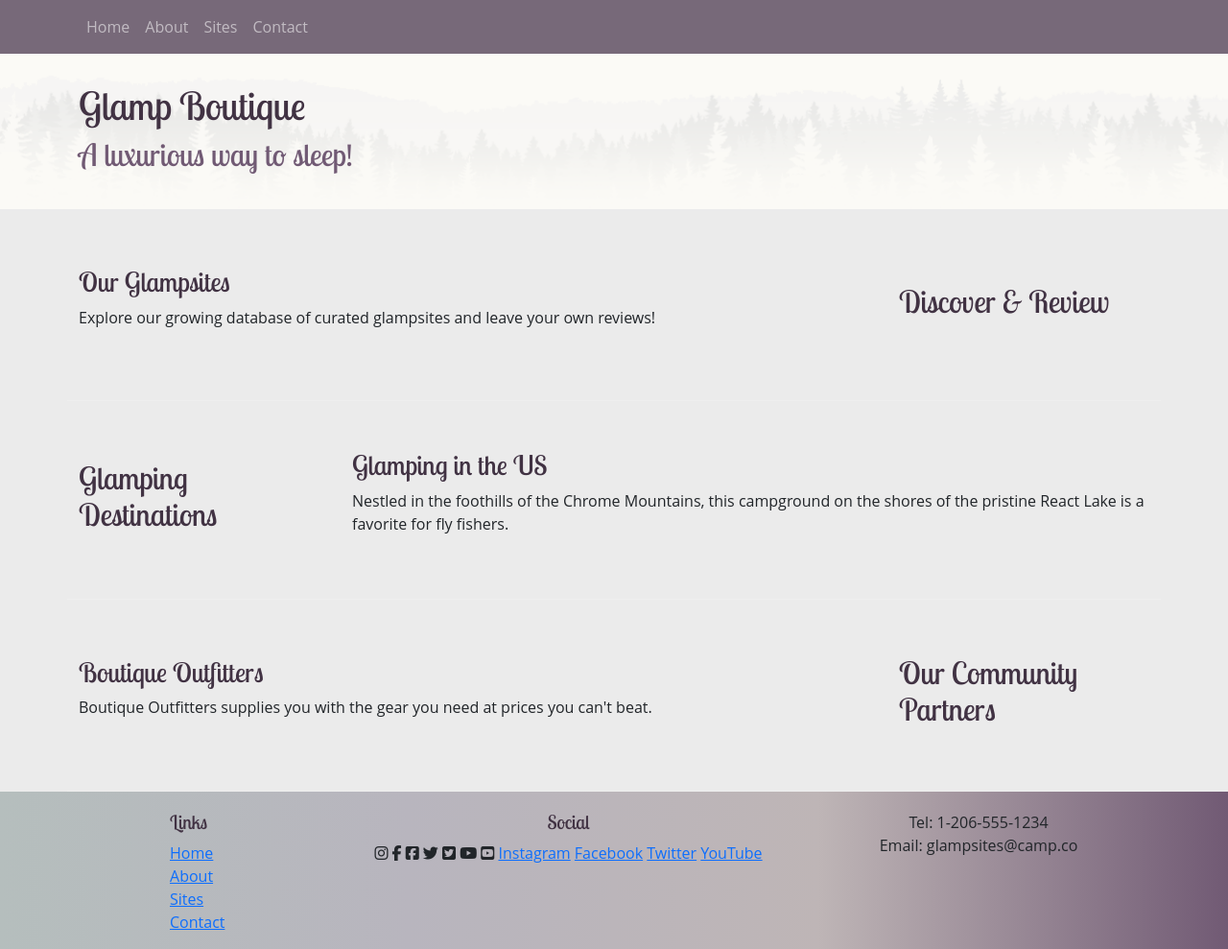
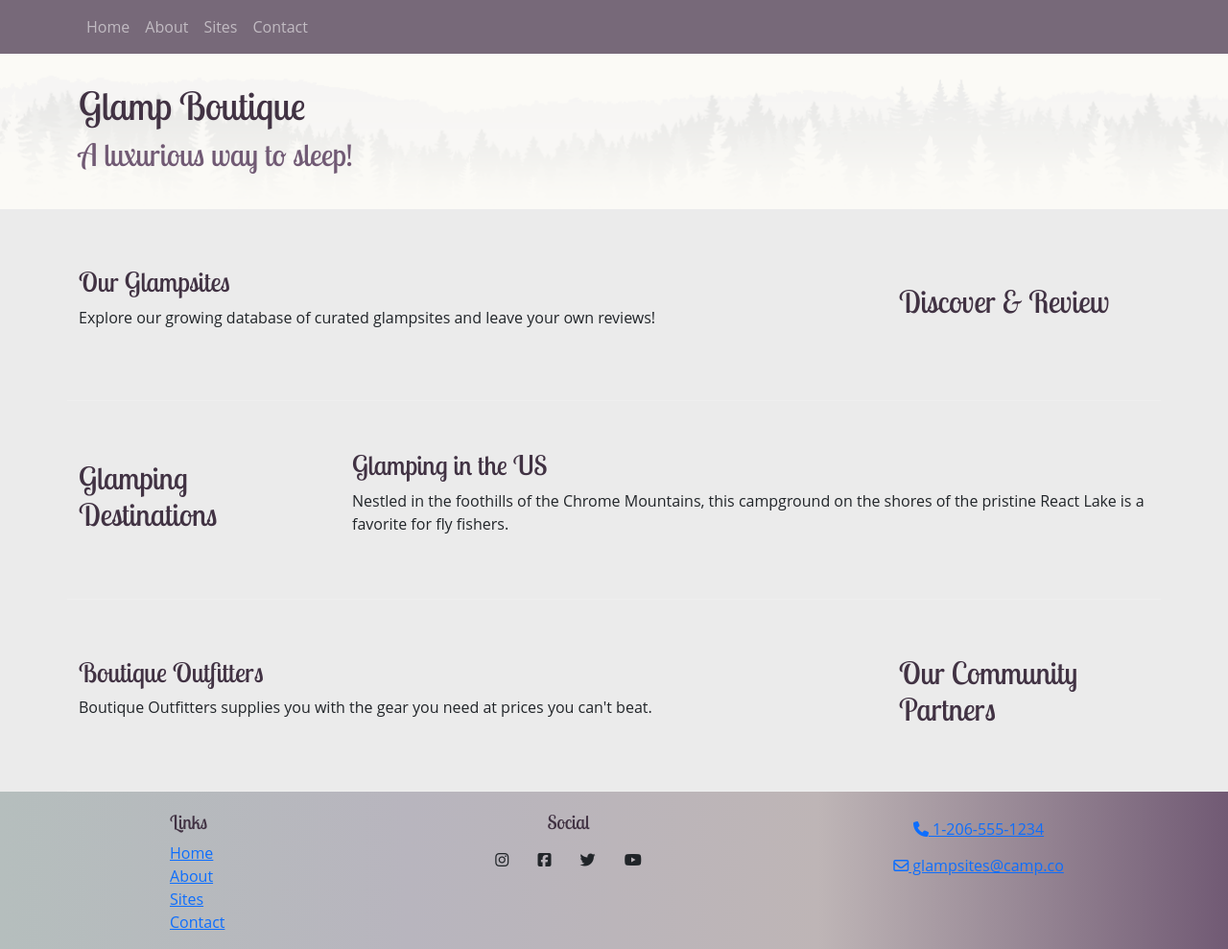
Before and after one commit to LisaHarrison08/glampBoutique, a website: page index.html in a window 1280 px wide. Shown: the whole page at 96% size. Drawn offline with nearby package versions, Linux system fonts and the light colour scheme.

Commit message:
fa icons included in footer of each page

```diff
--- a/index.html
+++ b/index.html
@@ -105,23 +105,15 @@
                 <!-- text-center class does not specify a breakpoint size; this means that it is not a responsive class and will apply to all viewport sizes. -->
                 <div class="col-6 col-sm-5 text-center">
                     <h5>Social</h5>
-                    <!-- inserted fa icons to be decided and linked -->
-                    <i class="fab fa-instagram"></i>
-                    <i class="fab fa-facebook-f"></i>
-                    <i class="fab fa-facebook-square"></i>
-                    <i class="fab fa-twitter"></i>
-                    <i class="fab fa-twitter-square"></i>
-                    <i class="fab fa-youtube"></i>
-                    <i class="fab fa-youtube-square"></i>
-
-                    <a href="http://instagram.com/">Instagram</a>
-                    <a href="http://facebook.com/">Facebook</a>
-                    <a href="http://twitter.com/">Twitter</a>
-                    <a href="http://youtube.com/">YouTube</a>
+                    <!-- inserted fa icons  -->
+                    <a class="btn btn-social-icon btn-instagram" href="http://instagram.com/"><i class="fa fa-instagram"></i></a>
+                    <a class="btn btn-social-icon btn-facebook" href="http://facebook.com/"><i class="fab fa-facebook-square"></i></a>
+                    <a class="btn btn-social-icon btn-twitter" href="http://twitter.com/"><i class="fa fa-twitter"></i></a>
+                    <a class="btn btn-social-icon btn-google" href="http://youtube.com/"><i class="fab fa-youtube"></i></a>
                 </div>
                 <div class="col-sm-4 text-center">
-                    Tel: 1-206-555-1234<br />
-                    Email: glampsites@camp.co
+                    <a role="button" class="btn btn-link" href="tel:+12065551234"><i class="fa fa-phone"></i> 1-206-555-1234</a><br />
+                    <a role="button" class="btn btn-link" href="mailto:glampsites@camp.co"><i class="fa fa-envelope-o"></i> glampsites@camp.co</a>
                 </div>
             </div>
         </div>
--- a/package.json
+++ b/package.json
@@ -24,6 +24,7 @@
   "dependencies": {
     "@popperjs/core": "^2.10.2",
     "bootstrap": "^5.1.3",
+    "bootstrap-social": "^5.1.1",
     "jquery": "^3.6.0",
     "popper.js": "^1.16.1"
   }
```
Also changed, not shown: aboutUS.html (+6 -6 lines), contact.html (+6 -6 lines), 1 other file.
